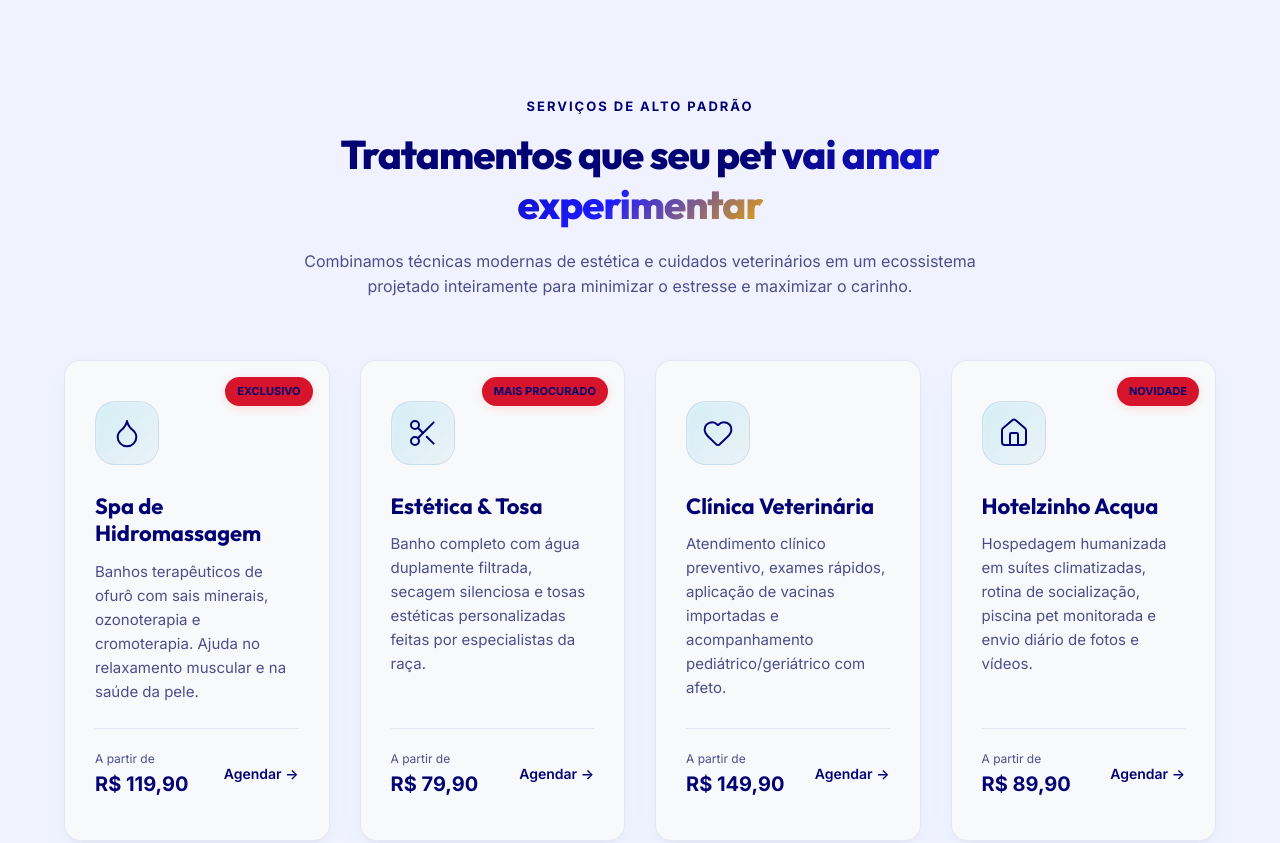
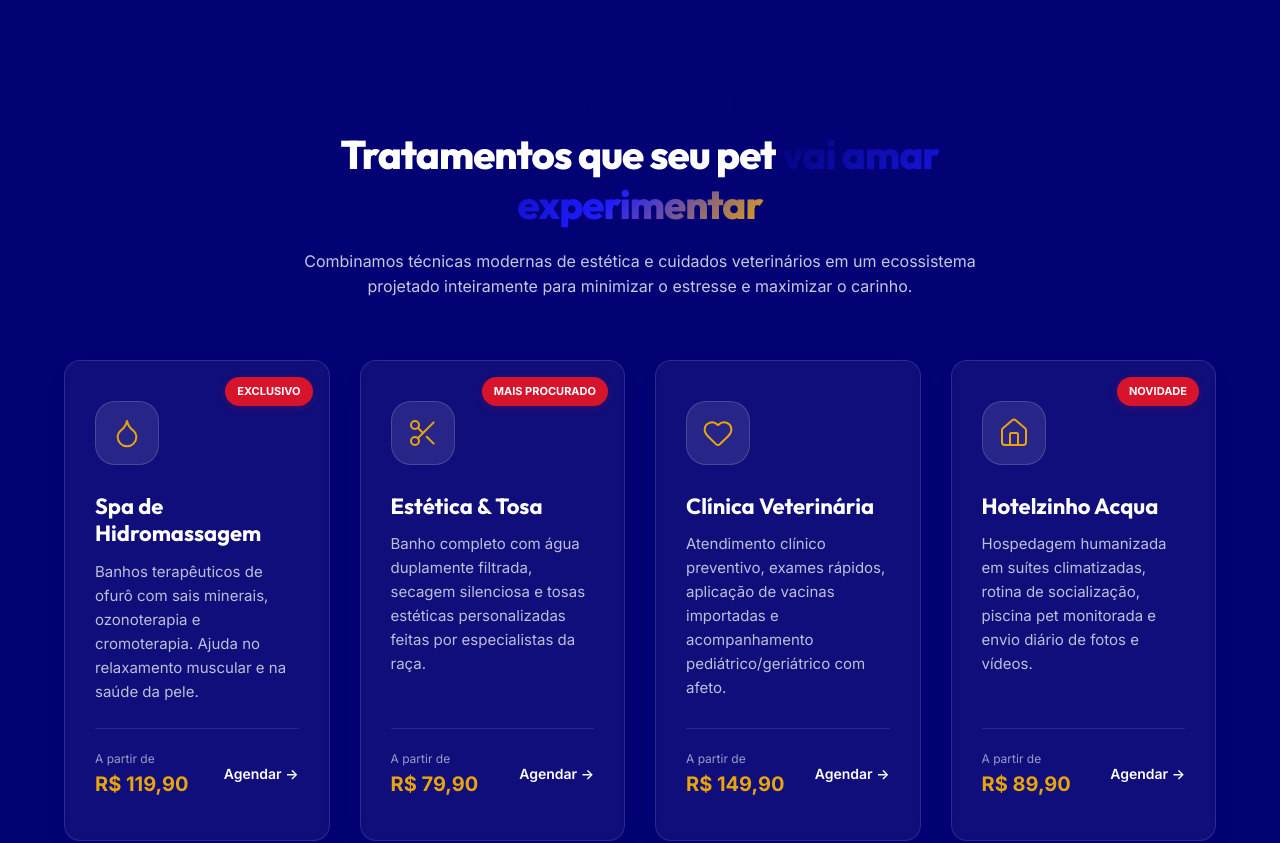
Before and after one commit to rodolfodiegosilva/acqua-pet, a React (Vite) app: page / in a window 1280 px wide. Shown: the part 800-1643 px from the top of the page. Built offline with nearby package versions, Linux system fonts and the light colour scheme.

Commit message:
apply systematic background alternation and contrast safety

```diff
--- a/src/components/ServiceCard.tsx
+++ b/src/components/ServiceCard.tsx
@@ -10,112 +10,50 @@ interface ServiceCardProps {
 
 export const ServiceCard: React.FC<ServiceCardProps> = ({ title, description, icon, price, badge }) => {
   return (
-    <div className="glass-card" style={{
-      padding: '40px 30px',
-      position: 'relative',
-      overflow: 'hidden',
-      display: 'flex',
-      flexDirection: 'column',
-      height: '100%',
-      justifyContent: 'space-between'
-    }}>
+    <div className="glass-card service-card">
       {badge && (
         <span style={{
           position: 'absolute',
           top: '16px',
           right: '16px',
           backgroundColor: 'var(--accent)',
-          color: 'var(--text-main)',
+          color: '#ffffff',
           fontSize: '11px',
           fontWeight: 700,
           textTransform: 'uppercase',
           padding: '6px 12px',
           borderRadius: 'var(--radius-full)',
-          boxShadow: '0 2px 8px rgba(255, 181, 167, 0.4)'
+          boxShadow: '0 2px 8px rgba(214, 20, 44, 0.2)'
         }}>
           {badge}
         </span>
       )}
 
       <div>
-        {/* Icone com gradiente flutuante */}
-        <div style={{
-          width: '64px',
-          height: '64px',
-          borderRadius: '20px',
-          background: 'linear-gradient(135deg, rgba(0, 180, 216, 0.15) 0%, rgba(0, 119, 182, 0.05) 100%)',
-          color: 'var(--primary)',
-          display: 'flex',
-          alignItems: 'center',
-          justifyContent: 'center',
-          marginBottom: '28px',
-          border: '1px solid var(--border-glass)',
-          boxShadow: 'inset 0 2px 4px rgba(255, 255, 255, 0.2)'
-        }}>
+        {/* Icone com classe customizada */}
+        <div className="service-card-icon">
           {icon}
         </div>
 
         {/* Titulo & Descricao */}
-        <h3 style={{
-          fontSize: '22px',
-          fontWeight: 700,
-          marginBottom: '12px',
-          fontFamily: 'var(--font-heading)'
-        }}>
-          {title}
-        </h3>
-        <p style={{
-          color: 'var(--text-muted)',
-          fontSize: '15px',
-          lineHeight: 1.6,
-          marginBottom: '24px'
-        }}>
+        <h3>{title}</h3>
+        <p className="service-card-desc">
           {description}
         </p>
       </div>
 
       {/* Preco & Link */}
-      <div style={{
-        borderTop: '1px solid var(--border-glass)',
-        paddingTop: '20px',
-        display: 'flex',
-        alignItems: 'center',
-        justifyContent: 'space-between'
-      }}>
+      <div className="service-card-footer">
         <div>
-          <span style={{
-            fontSize: '12px',
-            color: 'var(--text-muted)',
-            display: 'block'
-          }}>
+          <span className="service-card-price-label">
             A partir de
           </span>
-          <span style={{
-            fontSize: '20px',
-            fontWeight: 800,
-            color: 'var(--primary)'
-          }}>
+          <span className="service-card-price">
             {price}
           </span>
         </div>
 
-        <a href="#agendamento" style={{
-          fontSize: '14px',
-          fontWeight: 600,
-          color: 'var(--text-main)',
-          display: 'flex',
-          alignItems: 'center',
-          gap: '4px',
-          transition: 'var(--transition-smooth)'
-        }}
-        onMouseEnter={(e) => {
-          e.currentTarget.style.color = 'var(--primary)';
-          e.currentTarget.style.transform = 'translateX(4px)';
-        }}
-        onMouseLeave={(e) => {
-          e.currentTarget.style.color = 'var(--text-main)';
-          e.currentTarget.style.transform = 'translateX(0)';
-        }}>
+        <a href="#agendamento" className="service-card-action">
           Agendar &rarr;
         </a>
       </div>
--- a/src/index.css
+++ b/src/index.css
@@ -37,7 +37,7 @@
   --transition-bounce: all 0.5s cubic-bezier(0.175, 0.885, 0.32, 1.275);
 }
 
-/* Modo Escuro - Preservado para manter a versatilidade de alta qualidade */
+/* Modo Escuro */
 [data-theme="dark"] {
   --primary: #524fff;                /* Azul Elétrico de Destaque */
   --primary-hover: #3d3aff;
@@ -93,7 +93,6 @@ a {
 /* --- Efeitos Premium / Gradientes & Glassmorphism --- */
 
 .gradient-text {
-  /* Gradiente profissional dominado pelo azul principal transitando para o vermelho e dourado de forma sutil */
   background: linear-gradient(135deg, var(--primary) 0%, #1e1bff 60%, var(--accent-gold) 100%);
   -webkit-background-clip: text;
   -webkit-text-fill-color: transparent;
@@ -101,7 +100,6 @@ a {
 }
 
 .gradient-bg {
-  /* Fundo gradiente profissional composto pelo azul marinho principal com uma transição energética de azul */
   background: linear-gradient(135deg, var(--primary) 0%, #1d4ed8 100%);
 }
 
@@ -130,6 +128,180 @@ a {
   transform: translateY(-8px);
   box-shadow: var(--shadow-lg);
   border-color: var(--primary);
+}
+
+/* --- Controle de Contraste Sistemático para Seções --- */
+
+/* Seção Clara (Branca) */
+.section-light {
+  background-color: var(--bg-primary);
+  color: var(--text-main);
+}
+
+/* Seção Escura (Azul Marinho Principal) */
+.section-dark {
+  background-color: var(--primary) !important; /* Força o azul marinho principal */
+  color: var(--text-light) !important;
+}
+
+.section-dark h1,
+.section-dark h2,
+.section-dark h3,
+.section-dark h4 {
+  color: var(--text-light) !important;
+}
+
+.section-dark p {
+  color: rgba(248, 249, 251, 0.8) !important; /* Alta legibilidade: Branco suave em fundo escuro */
+}
+
+.section-dark .text-muted {
+  color: rgba(248, 249, 251, 0.6) !important;
+}
+
+/* Comportamento automático de cards transparentes em seções escuras (Azul Marinho) */
+.section-dark .glass-card {
+  background: rgba(255, 255, 255, 0.05) !important;
+  border: 1px solid rgba(255, 255, 255, 0.12) !important;
+  color: var(--text-light) !important;
+}
+
+.section-dark .glass-card:hover {
+  background: rgba(255, 255, 255, 0.09) !important;
+  border-color: rgba(255, 255, 255, 0.3) !important;
+  box-shadow: 0 20px 45px rgba(0, 0, 0, 0.3) !important;
+}
+
+/* --- Service Card - Arquitetura Limpa CSS --- */
+.service-card {
+  padding: 40px 30px;
+  position: relative;
+  overflow: hidden;
+  display: flex;
+  flex-direction: column;
+  height: 100%;
+  justify-content: space-between;
+}
+
+.service-card-icon {
+  width: 64px;
+  height: 64px;
+  border-radius: 20px;
+  background: linear-gradient(135deg, rgba(3, 2, 116, 0.08) 0%, rgba(3, 2, 116, 0.02) 100%);
+  color: var(--primary);
+  display: flex;
+  align-items: center;
+  justify-content: center;
+  margin-bottom: 28px;
+  border: 1px solid var(--border-glass);
+}
+
+.service-card h3 {
+  font-size: 22px;
+  font-weight: 700;
+  margin-bottom: 12px;
+  font-family: var(--font-heading);
+}
+
+.service-card-desc {
+  font-size: 15px;
+  line-height: 1.6;
+  margin-bottom: 24px;
+  color: var(--text-muted);
+}
+
+.service-card-footer {
+  border-top: 1px solid var(--border-glass);
+  padding-top: 20px;
+  display: flex;
+  align-items: center;
+  justify-content: space-between;
+}
+
+.service-card-price-label {
+  font-size: 12px;
+  color: var(--text-muted);
+  display: block;
+}
+
+.service-card-price {
+  font-size: 20px;
+  font-weight: 800;
+  color: var(--primary);
+}
+
+.service-card-action {
+  font-size: 14px;
+  font-weight: 600;
+  color: var(--primary);
+  display: flex;
+  align-items: center;
+  gap: 4px;
+  transition: var(--transition-smooth);
+}
+
+.service-card-action:hover {
+  color: var(--accent);
+  transform: translateX(4px);
+}
+
+/* Modificações automáticas do ServiceCard dentro de uma seção escura */
+.section-dark .service-card-icon {
+  background: rgba(255, 255, 255, 0.1) !important;
+  border-color: rgba(255, 255, 255, 0.15) !important;
+  color: var(--accent-gold) !important; /* Ícone dourado para realce */
+}
+
+.section-dark .service-card-desc {
+  color: rgba(248, 249, 251, 0.75) !important;
+}
+
+.section-dark .service-card-footer {
+  border-color: rgba(255, 255, 255, 0.1) !important;
+}
+
+.section-dark .service-card-price-label {
+  color: rgba(248, 249, 251, 0.6) !important;
+}
+
+.section-dark .service-card-price {
+  color: var(--accent-gold) !important; /* Preço em Amarelo Ouro de alto contraste */
+}
+
+.section-dark .service-card-action {
+  color: var(--text-light) !important;
+}
+
+.section-dark .service-card-action:hover {
+  color: var(--accent-gold) !important;
+}
+
+/* --- Form Card Light: Contraste Perfeito dentro da Seção Escura --- */
+.form-card-light {
+  background: #ffffff !important;
+  border: 1px solid rgba(3, 2, 116, 0.08) !important;
+  color: #030274 !important;
+  box-shadow: 0 20px 50px rgba(0, 0, 0, 0.25) !important;
+}
+
+.form-card-light h3 {
+  color: #030274 !important;
+}
+
+.form-card-light label {
+  color: #4e4d8c !important;
+}
+
+.form-card-light .input-premium {
+  background: #F8F9FB !important;
+  color: #030274 !important;
+  border-color: rgba(3, 2, 116, 0.1) !important;
+}
+
+.form-card-light .input-premium:focus {
+  border-color: #030274 !important;
+  box-shadow: 0 0 0 4px rgba(3, 2, 116, 0.1) !important;
+  background: #ffffff !important;
 }
 
 /* --- Layout Utilitário --- */
--- a/src/sections/Contact.tsx
+++ b/src/sections/Contact.tsx
@@ -41,9 +41,8 @@ export const Contact: React.FC = () => {
   return (
     <section
       id="agendamento"
-      className="section-spacing"
+      className="section-spacing section-dark"
       style={{
-        backgroundColor: 'var(--bg-tertiary)',
         position: 'relative',
         transition: 'var(--transition-smooth)'
       }}
@@ -151,7 +150,7 @@ export const Contact: React.FC = () => {
 
           {/* Coluna 2: Formulário de Agendamento Interativo */}
           <div id="contato">
-            <div className="glass-card" style={{
+            <div className="glass-card form-card-light" style={{
               padding: '40px',
               position: 'relative'
             }}>
--- a/src/sections/Services.tsx
+++ b/src/sections/Services.tsx
@@ -36,9 +36,8 @@ export const Services: React.FC = () => {
   return (
     <section
       id="servicos"
-      className="section-spacing"
+      className="section-spacing section-dark"
       style={{
-        backgroundColor: 'var(--bg-tertiary)',
         position: 'relative',
         transition: 'var(--transition-smooth)'
       }}
```
